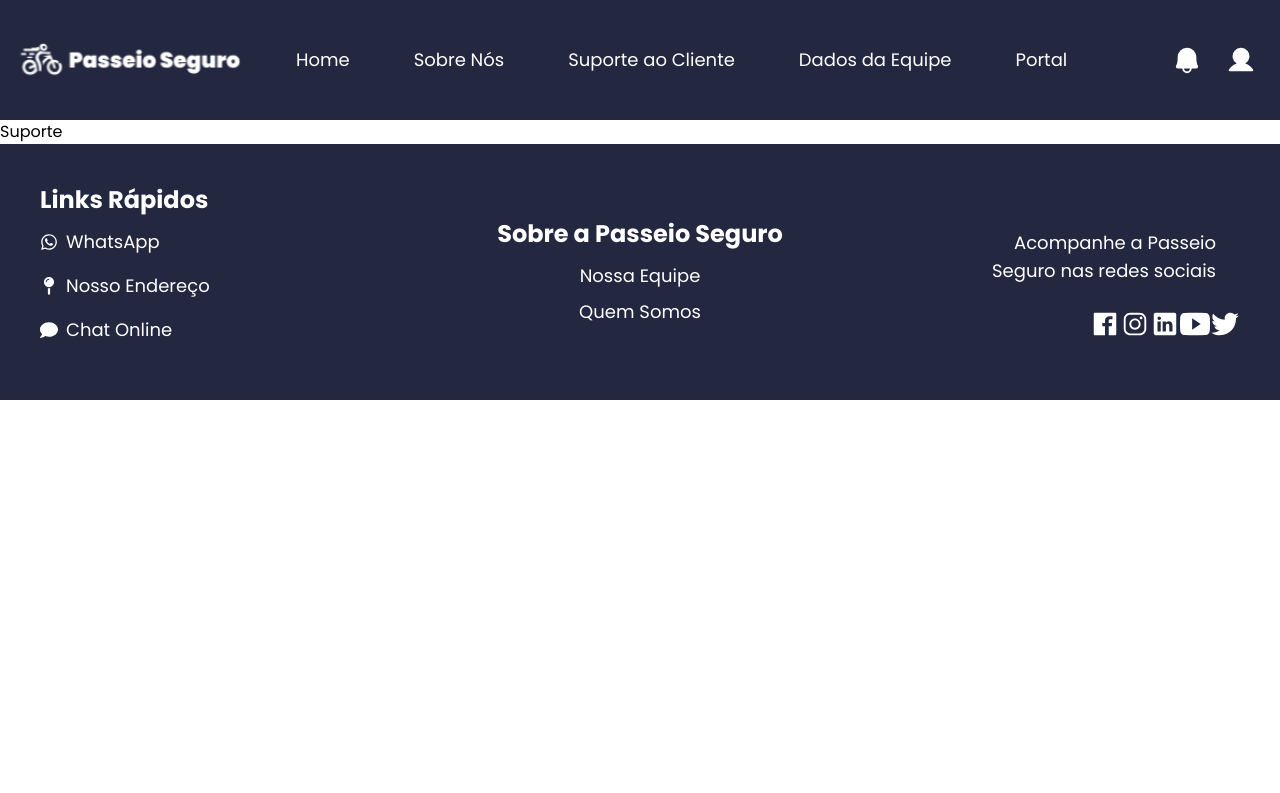
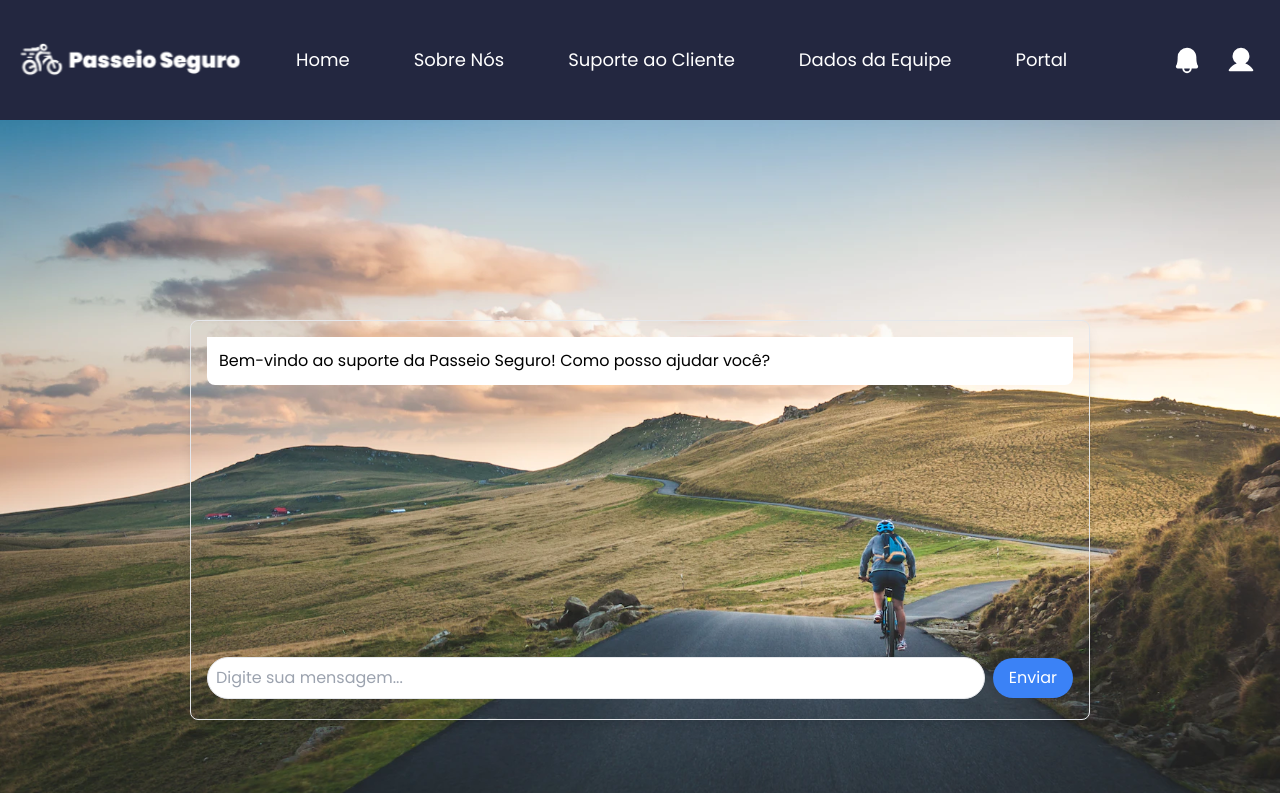
Before and after one commit to biancaroman/Passeio_Seguro, a Next.js app: page /suporte in a window 1280 px wide. Shown: the top 793 px of the page. Built offline with nearby package versions, Linux system fonts and the light colour scheme.

Commit message:
feat: added page suporte

```diff
--- a/src/app/suporte/page.jsx
+++ b/src/app/suporte/page.jsx
@@ -1,15 +1,71 @@
+'use client'
+
 import Footer from "../components/Footer";
 import { Header } from "../components/Header";
+import { useState } from 'react';
 
-export default function Suporte(){
+const isAuthenticated = true;
 
-    const isAuthenticated = true;
+const Chatbot = () => {
+  const [messages, setMessages] = useState([
+    {
+      text: 'Bem-vindo ao suporte da Passeio Seguro! Como posso ajudar você?',
+      sender: 'chatbot',
+    },
+  ]);
 
-    return(
-        <main>
-            <Header isAuthenticated={isAuthenticated}/>
-            <h1>Suporte</h1>
-            <Footer/>
-        </main>
-    )
-}
+  const [input, setInput] = useState('');
+
+  const handleInputChange = (e) => {
+    setInput(e.target.value);
+  };
+
+  const handleSendMessage = () => {
+    if (input.trim() !== '') {
+      setMessages([...messages, { text: input, sender: 'user' }]);
+      setInput('');
+    }
+  };
+
+  return (
+    <main className="bg-cover bg-center bg-fixed min-h-screen" style={{ backgroundImage: 'url("/img/imagem-contato.webp")' }}>
+      <Header isAuthenticated={isAuthenticated}/>
+      <div className="flex flex-col items-center justify-center h-screen">
+        <div className="border p-4 rounded-lg shadow-lg w-[900px] h-[400px]">
+          <div className="h-80 overflow-y-scroll">
+            {messages.map((message, index) => (
+              <div
+                key={index}
+                className={`mb-2 ${
+                  message.sender === 'user'
+                    ? 'text-right text-white bg-blue-500 rounded-br-none rounded-bl-none rounded-tl-lg rounded-tr-lg'
+                    : 'text-left text-black bg-white rounded-tl-none rounded-tr-none rounded-br-lg rounded-bl-lg'
+                } p-3 rounded-lg`}
+              >
+                {message.text}
+              </div>
+            ))}
+          </div>
+          <div className="flex items-center">
+            <input
+              type="text"
+              className="flex-1 border rounded-full p-2 mr-2"
+              placeholder="Digite sua mensagem..."
+              value={input}
+              onChange={handleInputChange}
+            />
+            <button
+              className="bg-blue-500 text-white px-4 py-2 rounded-full"
+              onClick={handleSendMessage}
+            >
+              Enviar
+            </button>
+          </div>
+        </div>
+      </div>
+      <Footer />
+    </main>
+  );
+};
+
+export default Chatbot;
```
Also changed, not shown: public/img/imagem-contato.webp (added).
